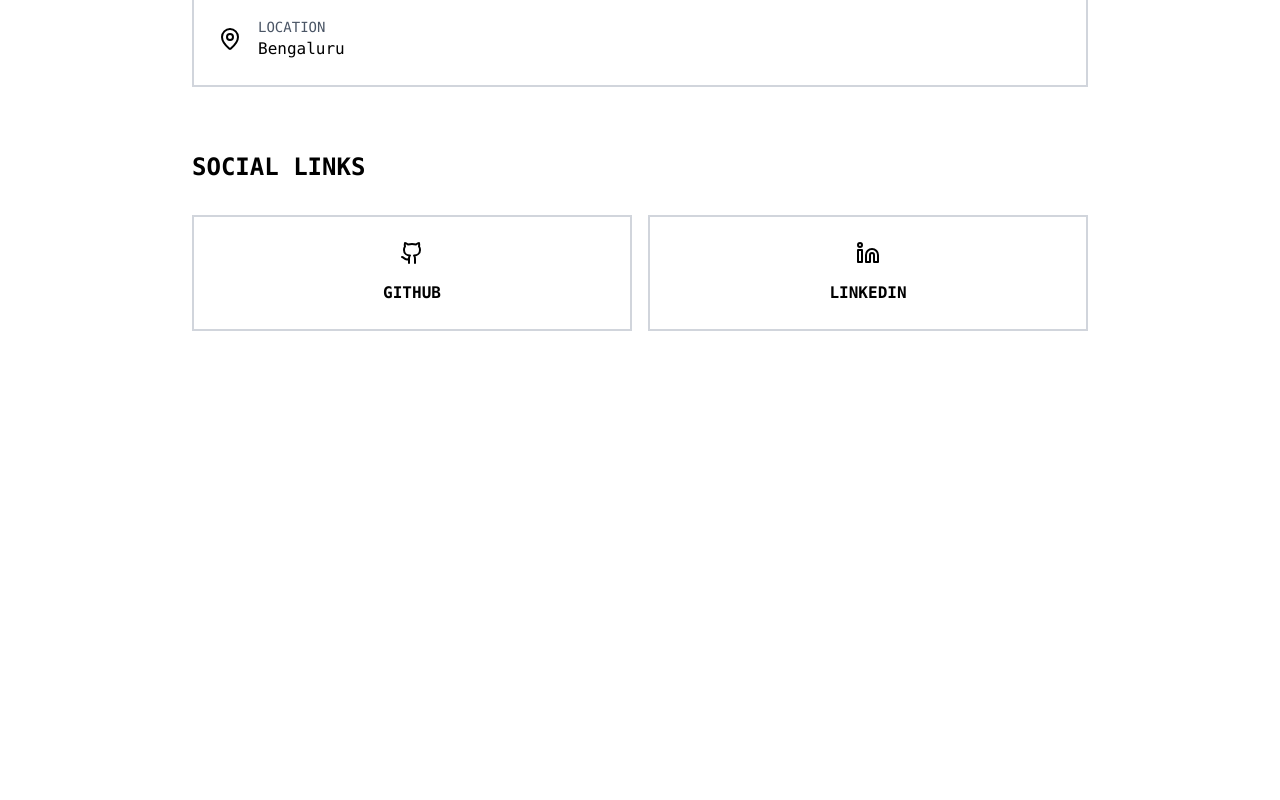
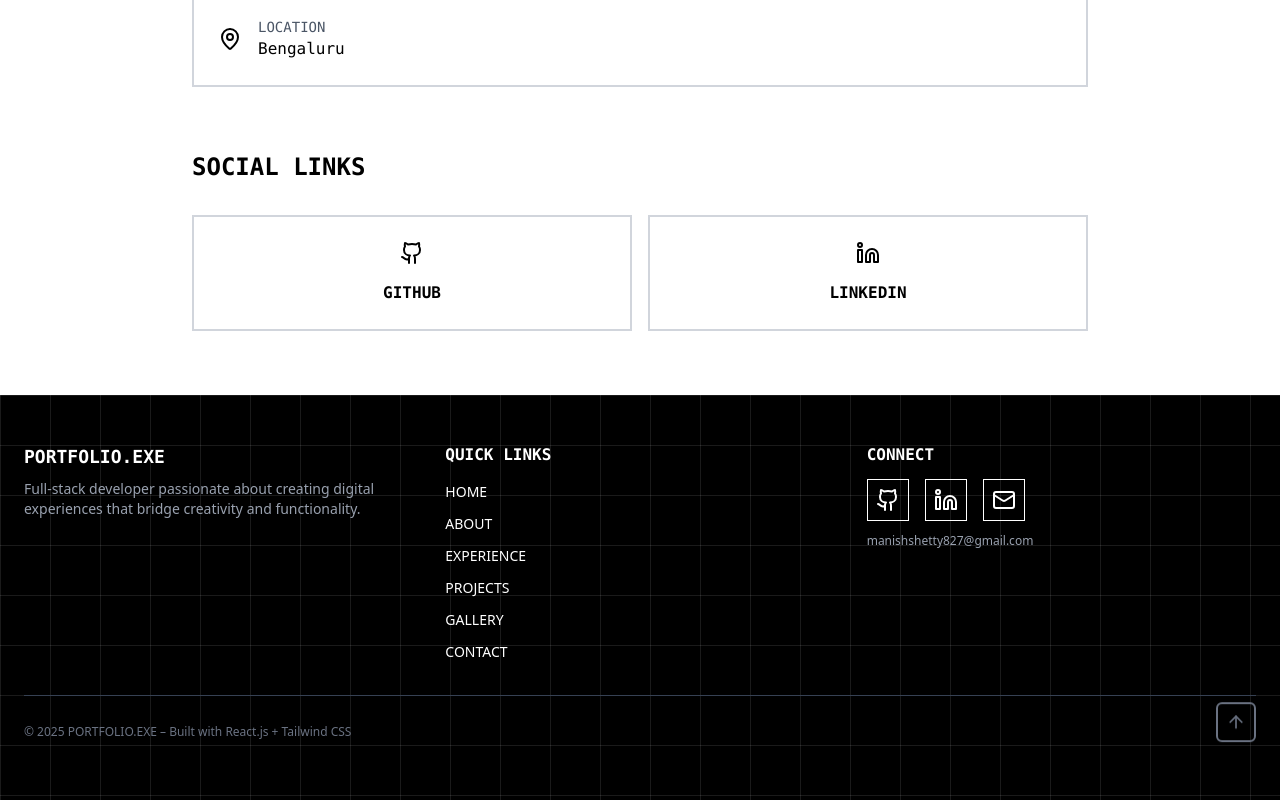
Before and after one commit to manishSshetty/MyPortfolio, a React (Vite) app: page / in a window 1280 px wide. Shown: the part 6004-6804 px from the top of the page. Before the commit the page ends 6399 px from the top, so only its background shows below. Built offline with nearby package versions, Linux system fonts and the light colour scheme; no server answers.

Commit message:
Add footer to contact section

```diff
--- /dev/null
+++ b/src/Components/Footer.jsx
@@ -0,0 +1,109 @@
+import { Github, Linkedin, Mail, ArrowUp } from "lucide-react";
+import React from "react";
+
+const Footer = () => {
+  return (
+    <footer className="relative text-white px-6 py-12 overflow-hidden">
+
+      <div
+        className="absolute inset-0"
+        style={{
+          backgroundColor: "black",
+          backgroundImage: `linear-gradient(rgba(255,255,255,0.1) 1px, transparent 1px),
+            linear-gradient(90deg, rgba(255,255,255,0.1) 1px, transparent 1px)`,
+          backgroundSize: "50px 50px",
+        }}
+      ></div>
+
+      <div className="relative z-10 grid grid-cols-1 md:grid-cols-3 gap-8 text-center md:text-left">
+        <div>
+          <h2 className="font-mono font-bold text-lg mb-2">PORTFOLIO.EXE</h2>
+          <p className="text-sm text-gray-400">
+            Full-stack developer passionate about creating digital experiences
+            that bridge creativity and functionality.
+          </p>
+        </div>
+
+        <div>
+          <h3 className="font-mono font-semibold mb-3">QUICK LINKS</h3>
+          <ul className="space-y-2">
+            <li>
+              <a href="#home" className="text-sm hover:text-green-400">
+                HOME
+              </a>
+            </li>
+            <li>
+              <a href="#about" className="text-sm hover:text-green-400">
+                ABOUT
+              </a>
+            </li>
+            <li>
+              <a href="#experience" className="text-sm hover:text-green-400">
+                EXPERIENCE
+              </a>
+            </li>
+            <li>
+              <a href="#projects" className="text-sm hover:text-green-400">
+                PROJECTS
+              </a>
+            </li>
+            <li>
+              <a href="#gallery" className="text-sm hover:text-green-400">
+                GALLERY
+              </a>
+            </li>
+            <li>
+              <a href="#contact" className="text-sm hover:text-green-400">
+                CONTACT
+              </a>
+            </li>
+          </ul>
+        </div>
+
+        <div>
+          <h3 className="font-mono font-semibold mb-3">CONNECT</h3>
+          <div className="flex justify-center md:justify-start gap-4 mb-3">
+            <a
+              href="https://github.com/manishSshetty"
+              target="_blank"
+              rel="noopener noreferrer"
+              className="border p-2 hover:bg-gray-800"
+            >
+              <Github />
+            </a>
+            <a
+              href="https://www.linkedin.com/in/manish-shetty-50b19636a"
+              target="_blank"
+              rel="noopener noreferrer"
+              className="border p-2 hover:bg-gray-800"
+            >
+              <Linkedin />
+            </a>
+            <a
+              href="https://mail.google.com/mail/?view=cm&fs=1&to=manishshetty827@gmail.com"
+              target="_blank"
+              rel="noopener noreferrer"
+              className="border p-2 hover:bg-gray-800"
+            >
+              <Mail />
+            </a>
+          </div>
+          <p className="text-xs text-gray-400">manishshetty827@gmail.com</p>
+        </div>
+      </div>
+
+      <div className="relative z-10 border-t border-gray-700 mt-8 pt-4 flex flex-col md:flex-row justify-between items-center text-xs text-gray-500 gap-4">
+        <p>© 2025 PORTFOLIO.EXE – Built with React.js + Tailwind CSS</p>
+
+        <a
+          href="#home"
+          className="border-2 border-gray-500 p-2 rounded-md hover:bg-gray-800 transition cursor-pointer flex items-center justify-center w-10 h-10 animate-bounce"
+        >
+          <ArrowUp size={20} />
+        </a>
+      </div>
+    </footer>
+  );
+};
+
+export default Footer;
--- a/src/pages/Contact.jsx
+++ b/src/pages/Contact.jsx
@@ -1,6 +1,7 @@
 import { Github, Linkedin, Mail, MapPin, Phone, Send } from "lucide-react";
 import React, { useState } from "react";
 import emailjs from "@emailjs/browser";
+import Footer from "../Components/Footer";
 
 const Contact = () => {
   const [formData, setFormData] = useState({
@@ -229,6 +230,8 @@ const Contact = () => {
           </div>
         </div>
       </main>
+
+      <Footer/>
     </div>
   );
 };
```
